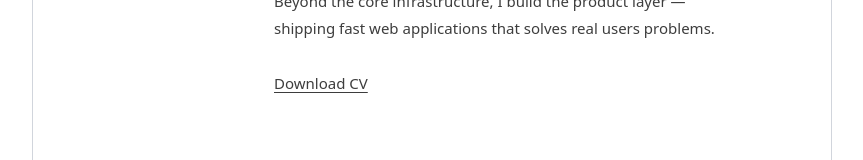
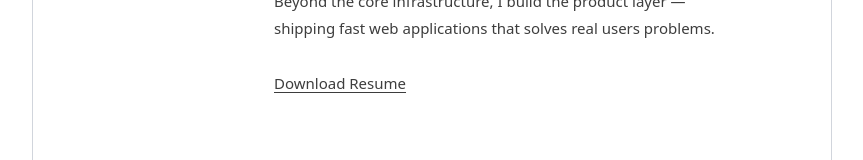
Before and after one commit to Habeebamoo/MyPortfolio, a Next.js app: page / in a window 1280 px wide. Shown: the part 423-583 px from the top of the page, without its empty margins (208-1071 px from the left). Built offline with nearby package versions, Linux system fonts and the light colour scheme; no server answers.

Commit message:
changed resume url

```diff
--- a/src/components/Hero.tsx
+++ b/src/components/Hero.tsx
@@ -7,8 +7,8 @@ import { useRouter } from "next/navigation";
 const Hero = () => {
   const router = useRouter();
 
-  const toCv = () => {
-    router.push("https://drive.google.com/file/d/1IZo6_4eUabNZbbPSYw22a36ucxZzxptP/view?usp=drive_link");
+  const toResume = () => {
+    router.push("https://drive.google.com/file/d/1o1yfgYKkL7fFPDMYojvezTfhr5BJzTQk/view?usp=sharing");
   };
 
   return (
@@ -48,10 +48,10 @@ const Hero = () => {
           {/* Underlined CV Link nested inside content flow */}
           <div className="text-[15px] text-[#3D3D3D] leading-[1.8]">
             <button
-              onClick={toCv}
+              onClick={toResume}
               className="underline underline-offset-[3px] text-[#3D3D3D] hover:text-[#0E0E0E] transition-colors duration-150 cursor-pointer"
             >
-              Download CV
+              Download Resume
             </button>
           </div>
         </div>
```
